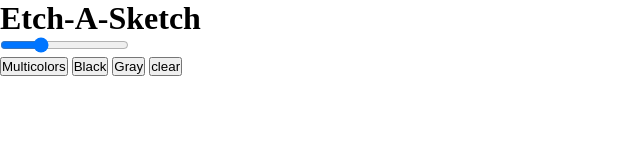
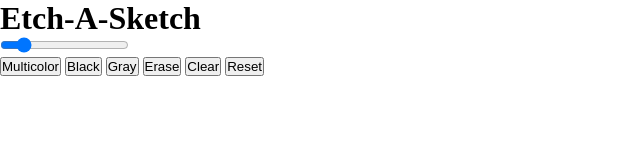
Before and after one commit to KiranShrinivaas8367/Etch-A-Sketch, a plain HTML site: page index.html in a window 1280 px wide. Shown: the whole page, without its empty margins (0-640 px from the left). Drawn offline with Linux system fonts and the light colour scheme.

Commit message:
button->onclick=>added

```diff
--- a/index.html
+++ b/index.html
@@ -13,19 +13,25 @@
         <h1>Etch-A-Sketch</h1>
 
         <div class="initial">
-            <input type="range" class="slider" value="16" min="2" max="50" onchange="changeSize(this.value)"/>
+            <input type="range" class="slider" value="10" min="2" max="60" onchange="changeSize(this.value)"/>
             <div class="board"></div>
         </div>
 
         <div class="content">
             <div class="buttons">
-                <button>Multicolors</button>
-                <button>Black</button>
-                <button>Gray</button>
-                <button>clear</button>
+                <button onclick="colorChange('random')">Multicolor</button>
+                <button onclick="colorChange('black')">Black</button>
+                <button onclick="colorChange('gray')">Gray</button>
+                <button onclick="colorChange('white')">Erase</button>
+                <button onclick="remove()">Clear</button>
+                <button onclick="reset()">Reset</button>
+
+
             </div>
         </div>
+
     </div>
 </body>
 <script src="./main.js"></script>
 </html>
+<!-- `hsl(${Math.random() * 360}, 100%, 50%})` -->
```
